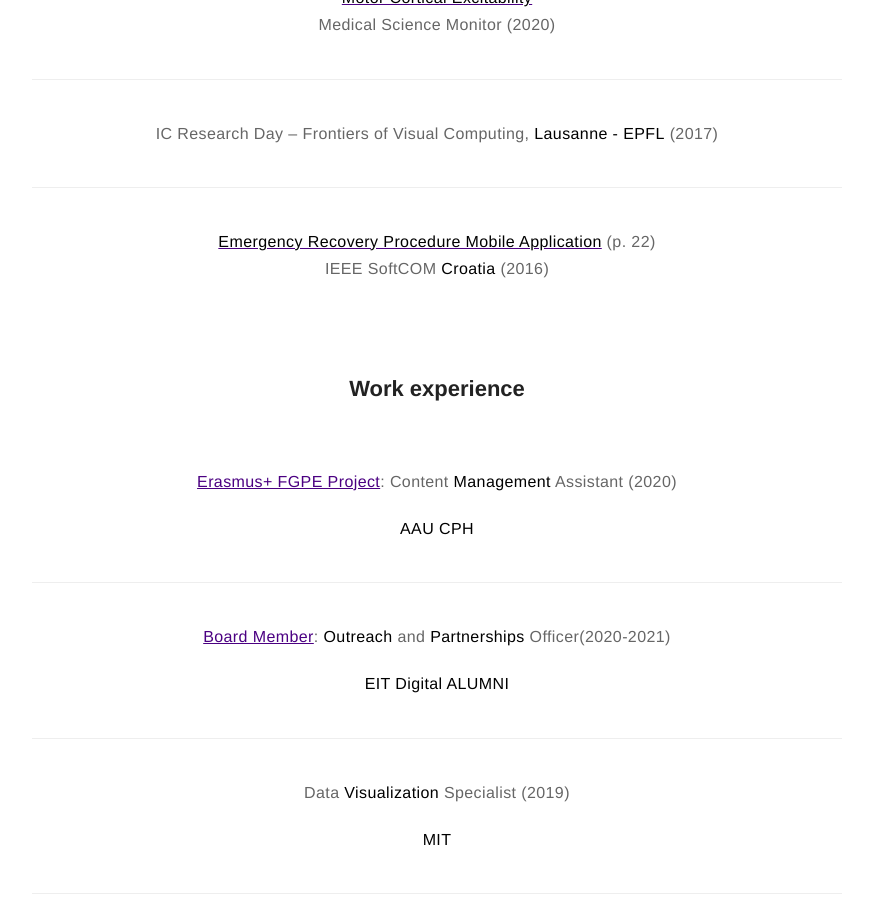
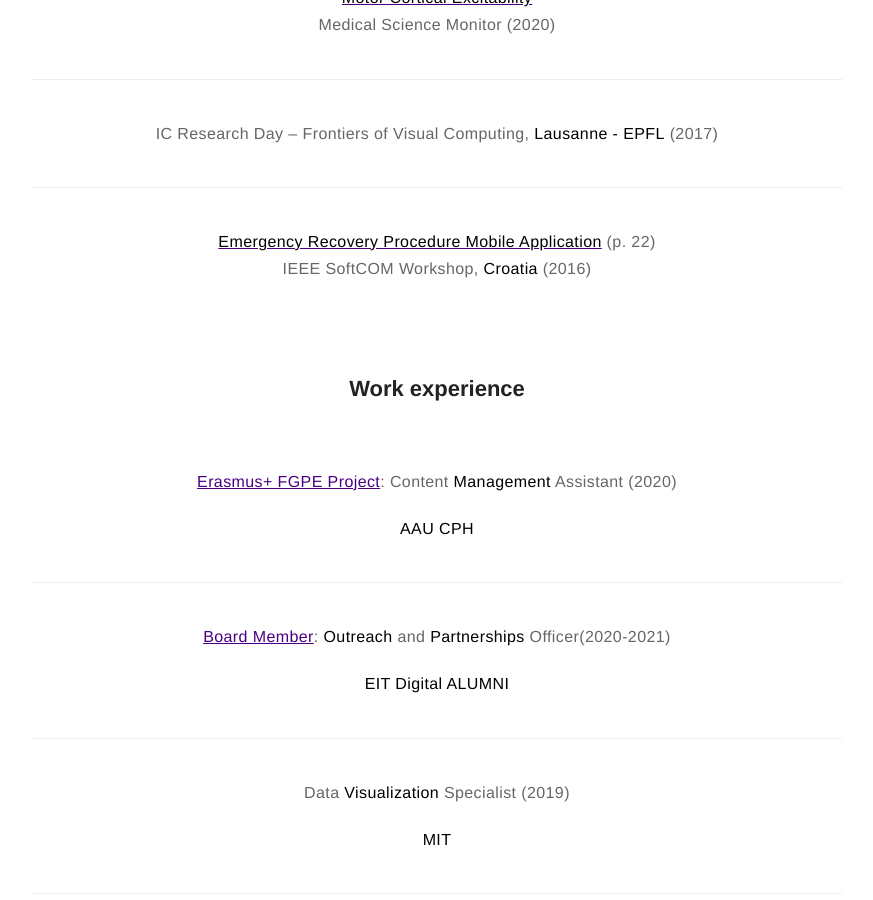
Before and after one commit to dljubenk/dljubenk.github.io, a Jekyll site: the page built from about.md, in a window 1280 px wide and 900 px high, scrolled down 1259 px. Shown: the whole window, without its empty margins (203-1076 px from the left). Built offline with Jekyll 4.4.1, drawn with Linux system fonts in a browser that asks for light colours.

Commit message:
Update about.md

```diff
--- a/about.md
+++ b/about.md
@@ -19,7 +19,7 @@ layout: page
 ---
 <p align="center">IC Research Day – Frontiers of Visual Computing, <strong>Lausanne - EPFL</strong> (2017)</p>
 ---
-<p align="center"><a href="http://marjan.fesb.hr/SoftCOM/2016/files/apk/final_program_2016.pdf"><strong>Emergency Recovery Procedure Mobile Application</strong></a> (p. 22)<br /> IEEE SoftCOM <strong>Croatia</strong> (2016)</p>
+<p align="center"><a href="http://marjan.fesb.hr/SoftCOM/2016/files/apk/final_program_2016.pdf"><strong>Emergency Recovery Procedure Mobile Application</strong></a> (p. 22)<br /> IEEE SoftCOM Workshop, <strong>Croatia</strong> (2016)</p>
 
 <br>
 <br>
```
